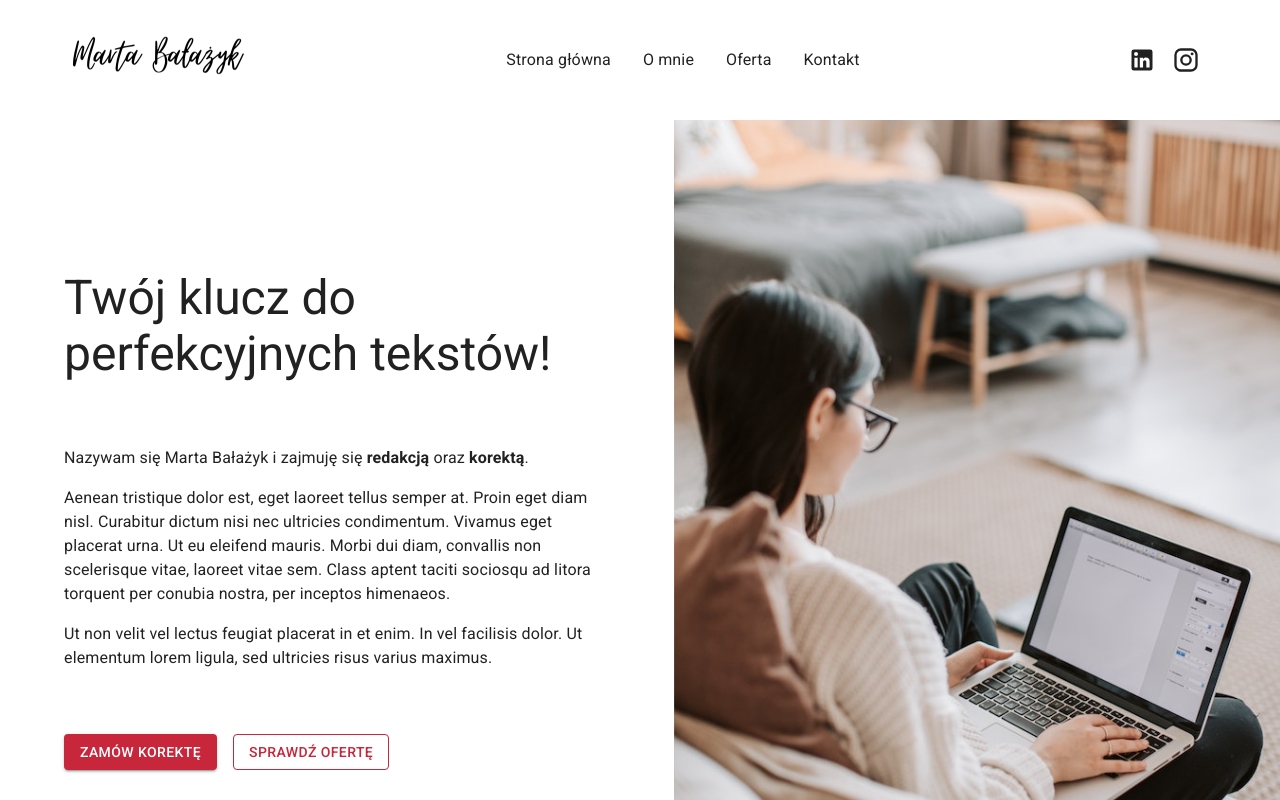
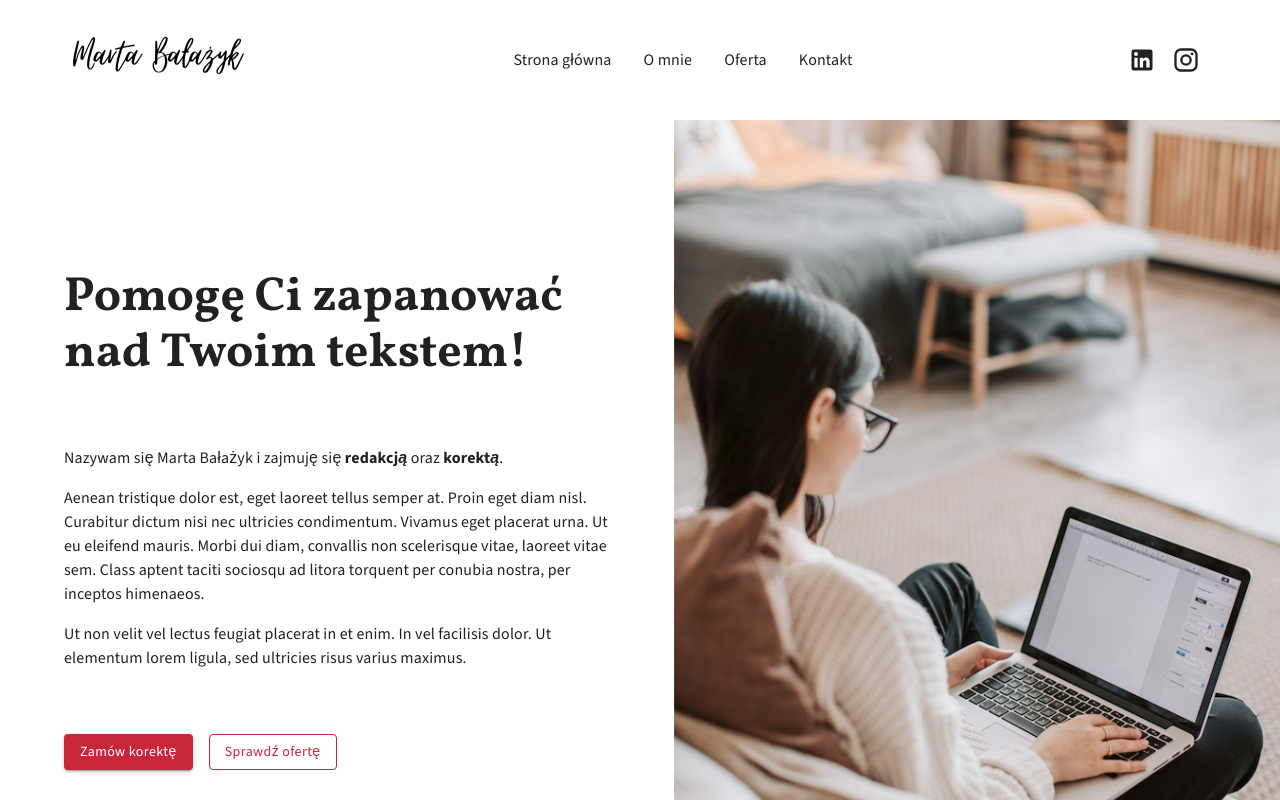
Before and after one commit to dawid-bobowski/portfolio-mbalazyk, a React (Vite) app: page / in a window 1280 px wide. Shown: the top 800 px of the page. Built offline with nearby package versions, Linux system fonts and the light colour scheme.

Commit message:
Add hero content

```diff
--- a/index.html
+++ b/index.html
@@ -6,6 +6,9 @@
     <meta name="viewport" content="width=device-width, initial-scale=1.0" />
     <title>Portfolio — Marta Bałażyk</title>
     <link rel="stylesheet" href="https://fonts.googleapis.com/css?family=Roboto:300,400,500,700&display=swap" />
+    <link rel="preconnect" href="https://fonts.googleapis.com">
+    <link rel="preconnect" href="https://fonts.gstatic.com" crossorigin>
+    <link href="https://fonts.googleapis.com/css2?family=Source+Sans+3:wght@400;700&family=Vollkorn:wght@400;700&display=swap" rel="stylesheet">
   </head>
   <body>
     <div id="root"></div>
--- a/src/App.tsx
+++ b/src/App.tsx
@@ -2,6 +2,14 @@ import CssBaseline from '@mui/material/CssBaseline';
 import { Box } from '@mui/system';
 import Banner from './components/Banner';
 import Hero from './components/Hero';
+import { Typography } from '@mui/material';
+
+// Routing:
+  // About
+  // Offer
+  // Portfolio
+  // Reviews
+  // Contact
 
 const App = () => {
   return (
@@ -10,12 +18,28 @@ const App = () => {
       <Box
         id='main-container'
         sx={{
+          maxWidth: 1920,
+          minHeight: 800,
           width: '100%',
-          minHeight: '100vh',
+          display: 'flex',
+          flexDirection: 'column',
+          margin: '0 auto',
         }}
       >
         <Banner />
         <Hero />
+        <Box
+          id='ad'
+          sx={{
+            height: 800,
+            display: 'flex',
+            justifyContent: 'center',
+            backgroundColor: '#f9f9f9',
+            padding: '4rem 0',
+          }}
+        >
+          <Typography variant='h3' component='h1'>Reklama usług</Typography>
+        </Box>
       </Box>
     </>
   );
--- a/src/components/Banner/MenuItem.tsx
+++ b/src/components/Banner/MenuItem.tsx
@@ -14,11 +14,13 @@ const MenuItem = (props: IMenuItemProps) => {
       justifyContent: 'center',
       padding: '0 16px',
       '&:hover': {
-        backgroundColor: 'rgba(0,0,0,0.1)',
+        backgroundColor: 'rgba(0,0,0,0.03)',
         cursor: 'pointer',
       }
     }}>
-      <Typography>{props.text}</Typography>
+      <Typography sx={{
+        fontFamily: '"Source Sans 3", sans-serif',
+      }}>{props.text}</Typography>
     </Box>
   )
 }
--- a/src/components/Banner/SocialLinks.tsx
+++ b/src/components/Banner/SocialLinks.tsx
@@ -2,7 +2,7 @@ import { Box } from '@mui/material';
 import InstagramIcon from '@mui/icons-material/Instagram';
 import LinkedInIcon from '@mui/icons-material/LinkedIn';
 
-const ICON_STYLE = {
+const iconStyle = {
   fontSize: 28,
   '&:hover': {
     cursor: 'pointer',
@@ -18,8 +18,8 @@ const SocialLinks = () => {
       justifyContent: 'center',
       padding: '0 16px',
     }}>
-      <LinkedInIcon sx={ICON_STYLE} />
-      <InstagramIcon sx={ICON_STYLE} />
+      <LinkedInIcon sx={iconStyle} />
+      <InstagramIcon sx={iconStyle} />
     </Box>
   )
 }
--- a/src/components/Hero.tsx
+++ /dev/null
@@ -1,71 +0,0 @@
-import { Box, Button, Typography } from '@mui/material';
-import HeroImage from '../assets/pexels-vlada-karpovich-4050364.jpg';
-
-const Hero = () => {
-  return (
-    <Box
-      id='hero'
-      sx={{
-        height: 800,
-        display: 'flex',
-      }}
-    >
-      <Box
-        id='hero-left'
-        sx={{
-          padding: 8,
-          width: '100%',
-          height: '100%',
-          display: 'flex',
-          flexDirection: 'column',
-          justifyContent: 'center',
-        }}
-      >
-        <Typography variant='h3' component='h1'>Twój klucz do perfekcyjnych tekstów!</Typography>
-        <Box sx={{
-          marginTop: 8,
-          gap: 2,
-          display: 'flex',
-          flexDirection: 'column',
-          }}>
-          <Typography>
-            Nazywam się Marta Bałażyk i zajmuję się <em style={{ fontWeight: 'bold' }}>redakcją</em> oraz <em style={{ fontWeight: 'bold' }}>korektą</em>.
-          </Typography>
-          <Typography>
-            Aenean tristique dolor est, eget laoreet tellus semper at. Proin eget diam nisl. Curabitur dictum nisi nec ultricies condimentum. Vivamus eget placerat urna. Ut eu eleifend mauris. Morbi dui diam, convallis non scelerisque vitae, laoreet vitae sem. Class aptent taciti sociosqu ad litora torquent per conubia nostra, per inceptos himenaeos.
-          </Typography>
-          <Typography>
-            Ut non velit vel lectus feugiat placerat in et enim. In vel facilisis dolor. Ut elementum lorem ligula, sed ultricies risus varius maximus.
-          </Typography>
-        </Box>
-        <Box id='hero-action' sx={{
-          marginTop: 8,
-          gap: 2,
-          display: 'flex',
-          alignItems: 'center',
-        }}>
-          {/* Customized Buttons: https://mui.com/material-ui/react-button/#customization */}
-          <Button variant='contained' sx={{
-            backgroundColor: '#c7263b',
-          }}>Zamów korektę</Button>
-          <Button variant='outlined' sx={{
-            borderColor: '#c7263b',
-            color: '#c7263b',
-          }}>Sprawdź ofertę</Button>
-        </Box>
-      </Box>
-      <Box
-        id='hero-right'
-        sx={{
-          width: '100%',
-          height: '100%',
-          backgroundImage: `url(${HeroImage})`,
-          backgroundSize: 'cover',
-          backgroundPosition: 'center',
-        }}
-      ></Box>
-    </Box>
-  )
-}
-
-export default Hero;
--- /dev/null
+++ b/src/components/Hero/HeroActions.tsx
@@ -0,0 +1,32 @@
+import { Box, Button } from '@mui/material';
+
+const primaryColor = '#c7263b';
+
+const heroActionsButtonStyle = {
+  fontFamily: '"Source Sans 3", sans-serif',
+  textTransform: 'initial',
+}
+
+const HeroActions = () => {
+  return (
+    <Box id='hero-actions' sx={{
+      marginTop: 8,
+      gap: 2,
+      display: 'flex',
+      alignItems: 'center',
+    }}>
+      {/* Customized Buttons: https://mui.com/material-ui/react-button/#customization */}
+      <Button variant='contained' sx={{
+        backgroundColor: primaryColor,
+        ...heroActionsButtonStyle,
+      }}>Zamów korektę</Button>
+      <Button variant='outlined' sx={{
+        borderColor: primaryColor,
+        color: primaryColor,
+        ...heroActionsButtonStyle,
+      }}>Sprawdź ofertę</Button>
+    </Box>
+  )
+}
+
+export default HeroActions;
--- /dev/null
+++ b/src/components/Hero/HeroText.tsx
@@ -0,0 +1,34 @@
+import { Box, Typography } from '@mui/material';
+
+const heroTextTypographyStyle = {
+  fontFamily: '"Source Sans 3", sans-serif',
+}
+
+const HeroText = () => {
+  return (
+    <>
+      <Typography variant='h3' component='h1' sx={{
+        fontFamily: 'Vollkorn, serif',
+        fontWeight: 'bold',
+      }}>Pomogę Ci zapanować nad Twoim tekstem!</Typography>
+      <Box sx={{
+        marginTop: 8,
+        gap: 2,
+        display: 'flex',
+        flexDirection: 'column',
+      }}>
+        <Typography sx={heroTextTypographyStyle}>
+          Nazywam się Marta Bałażyk i zajmuję się <em style={{ fontWeight: 'bold' }}>redakcją</em> oraz <em style={{ fontWeight: 'bold' }}>korektą</em>.
+        </Typography>
+        <Typography sx={heroTextTypographyStyle}>
+          Aenean tristique dolor est, eget laoreet tellus semper at. Proin eget diam nisl. Curabitur dictum nisi nec ultricies condimentum. Vivamus eget placerat urna. Ut eu eleifend mauris. Morbi dui diam, convallis non scelerisque vitae, laoreet vitae sem. Class aptent taciti sociosqu ad litora torquent per conubia nostra, per inceptos himenaeos.
+        </Typography>
+        <Typography sx={heroTextTypographyStyle}>
+          Ut non velit vel lectus feugiat placerat in et enim. In vel facilisis dolor. Ut elementum lorem ligula, sed ultricies risus varius maximus.
+        </Typography>
+      </Box>
+    </>
+  )
+}
+
+export default HeroText;
--- /dev/null
+++ b/src/components/Hero/index.tsx
@@ -0,0 +1,43 @@
+import { Box } from '@mui/material';
+import HeroImage from '../../assets/pexels-vlada-karpovich-4050364.jpg';
+import HeroText from './HeroText';
+import HeroActions from './HeroActions';
+
+const Hero = () => {
+  return (
+    <Box
+      id='hero'
+      sx={{
+        height: 800,
+        display: 'flex',
+      }}
+    >
+      <Box
+        id='hero-left'
+        sx={{
+          padding: 8,
+          width: '100%',
+          height: '100%',
+          display: 'flex',
+          flexDirection: 'column',
+          justifyContent: 'center',
+        }}
+      >
+        <HeroText />
+        <HeroActions />
+      </Box>
+      <Box
+        id='hero-right'
+        sx={{
+          width: '100%',
+          height: '100%',
+          backgroundImage: `url(${HeroImage})`,
+          backgroundSize: 'cover',
+          backgroundPosition: 'center',
+        }}
+      ></Box>
+    </Box>
+  )
+}
+
+export default Hero;
```
Also changed, not shown: src/components/About.tsx (added, +16 -0 lines).
